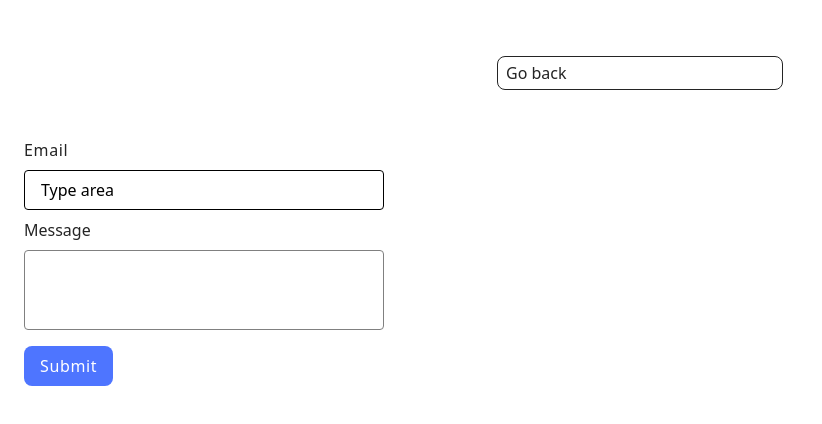
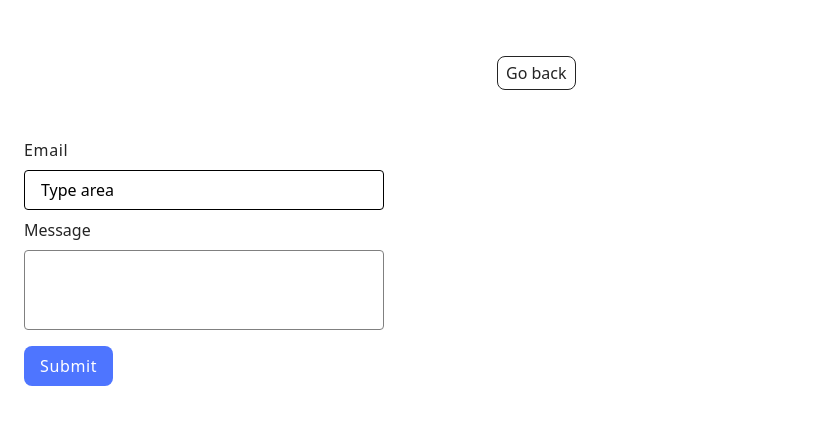
Before and after one commit to AlionaZnaichenko/goit-js-hw-09, a website built with Vite: page src/2-form.html in a window 1280 px wide. Shown: the whole page, without its empty margins (0-822 px from the left). Built offline with nearby package versions, Linux system fonts and the light colour scheme.

Commit message:
Update back-link.css

```diff
--- a/src/css/back-link.css
+++ b/src/css/back-link.css
@@ -1,7 +1,6 @@
 .back-link {
   position: relative;
-  display: flex;
-  justify-content: flex-start;
+  display: inline-block;
   padding: 4px 8px;
   margin-top: 32px;
   border: 1px solid;
```
